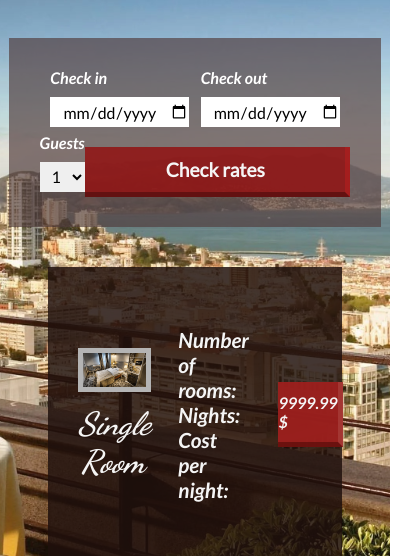
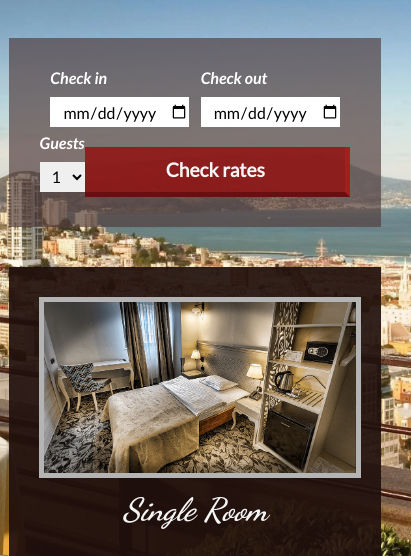
Before and after one commit to valibojici/proiect-ProgWeb, a plain HTML site: page html/book.html in a window 390 px wide. Shown: the part 244-800 px from the top of the page, 411 px wide, since content can reach past the window. Drawn offline with Linux system fonts and the light colour scheme.

Commit message:
update media query

```diff
--- a/css/style.css
+++ b/css/style.css
@@ -574,6 +574,10 @@ body{
         font-size: 1.2rem;
     }
 
+    .book-results-inner{
+        width: 80%;
+    }
+
     .gallery-img{
         width: 40%;
     }
@@ -753,6 +757,32 @@ body{
         height: 50px;
     }
 
+    .book-results-inner{
+        flex-direction: column;
+        background:rgba(32, 16, 13, 0.918) ;
+    }
+
+    #book-results-container img{
+        width: 100%;
+    }
+
+    #book-results-container figure{
+        height: 100%;
+        width: 100%;
+        margin: 0;
+    }
+
+    .book-details{
+        width: 100%;
+        line-height: 30px;
+    }
+
+    .order-room-button{
+        width: 90%;
+        border-radius: 10px;
+        border: none;
+    }
+
     #google-map{
         border-radius: 0px;
     }
```
